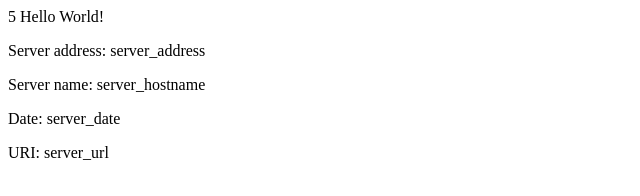
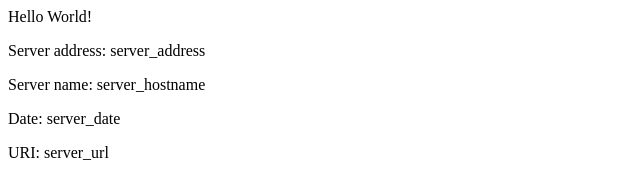
Before and after one commit to raj-ch/eks-example, a plain HTML site: page src/index.html in a window 1280 px wide. Shown: the full height of the page, 0-640 px from the left. Drawn offline with Linux system fonts and the light colour scheme.

Commit message:
Revert "v2 Updating home page"
This reverts commit 65d29c1973268d5f2345ec17c527a36e48918bb5.

```diff
--- a/src/index.html
+++ b/src/index.html
@@ -1,8 +1,8 @@
 <head>
-<title>5 Hello World</title>
+<title>Hello World</title>
 </head>
 <div class="info">
-<h>5 Hello World!</h>
+<h>Hello World!</h>
 <p><span>Server&nbsp;address:</span> <span>server_address</span></p>
 <p><span>Server&nbsp;name:</span> <span>server_hostname</span></p>
 <p class="smaller"><span>Date:</span> <span>server_date</span></p>
```
